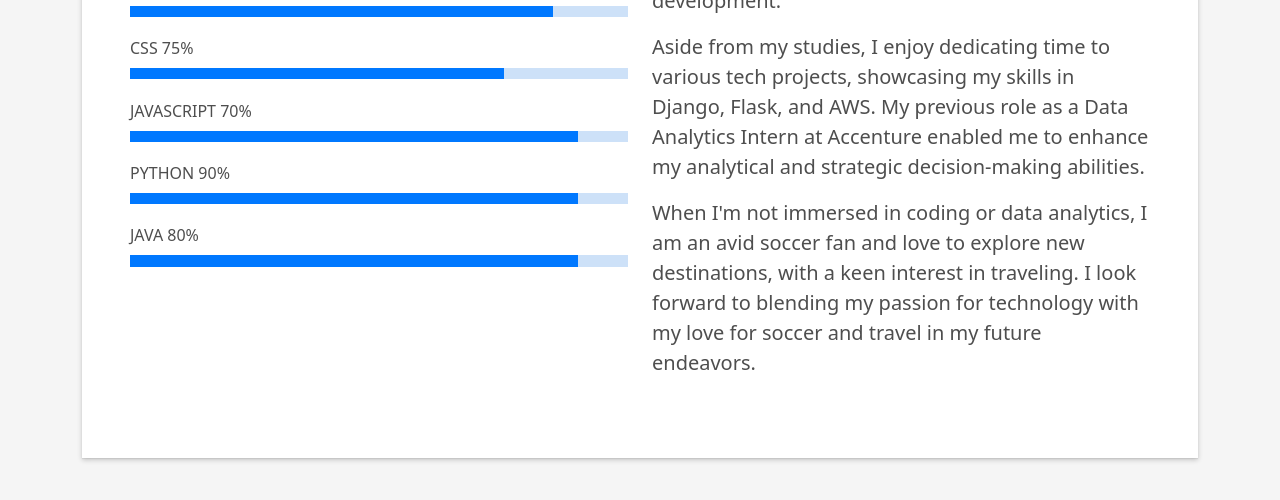
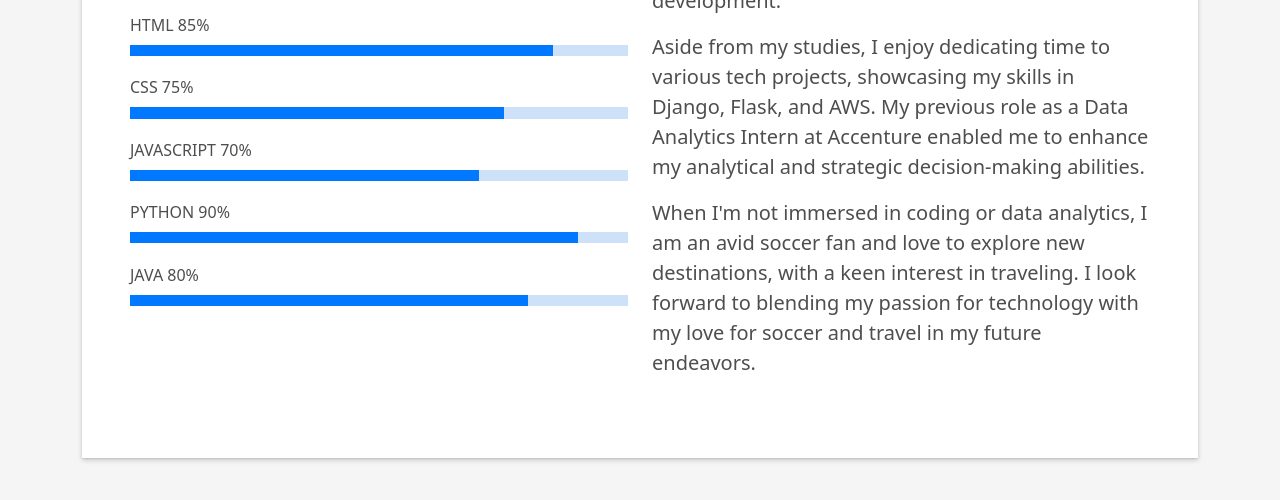
Before and after one commit to Unknownfanzh/Personal_homepage, a website: page index.html in a window 1280 px wide. Shown: the part 1238-1738 px from the top of the page. Drawn offline with nearby package versions, Linux system fonts and the light colour scheme.

Commit message:
some adjustments

```diff
--- a/index.html
+++ b/index.html
@@ -133,7 +133,7 @@
                       <span>JAVASCRIPT</span> <span class="pull-right">70%</span>
                       <div class="progress">
                         <div class="progress-bar" role="progressbar"
-                          style="width: 90%" aria-valuenow="90"
+                          style="width: 70%" aria-valuenow="70"
                           aria-valuemin="0" aria-valuemax="100"></div>
                       </div>
                       <span>PYTHON</span> <span class="pull-right">90%</span>
@@ -145,7 +145,7 @@
                       <span>JAVA</span> <span class="pull-right">80%</span>
                       <div class="progress">
                         <div class="progress-bar" role="progressbar"
-                          style="width: 90%" aria-valuenow="90"
+                          style="width: 80%" aria-valuenow="80"
                           aria-valuemin="0" aria-valuemax="100"></div>
                       </div>
                     </div>
```
Also changed, not shown: img/profile.jpg, img/project1.jpg, img/project2.jpg, 1 other file.
